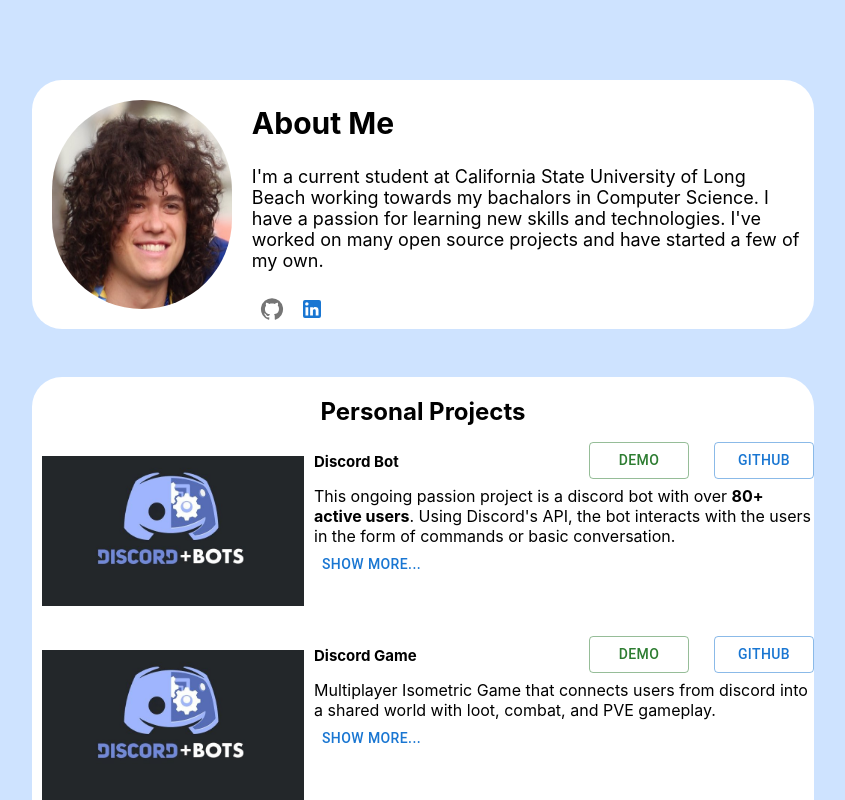
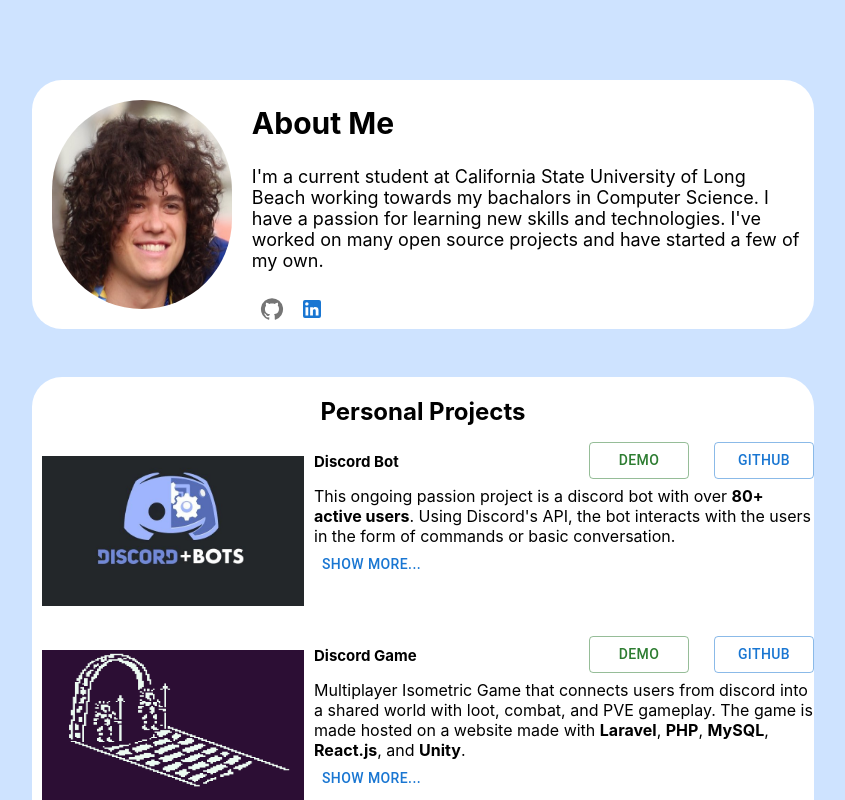
Before and after one commit to porterclev/Portfolio, a React (Create React App) app: page / in a window 1280 px wide. Shown: the top 800 px of the page, without its empty margins (288-1133 px from the left). Built offline with nearby package versions, Linux system fonts and the light colour scheme.

Commit message:
discord game description

```diff
--- a/src/views/Projects/ProjectTable.js
+++ b/src/views/Projects/ProjectTable.js
@@ -6,6 +6,7 @@
 import threexplus1 from "./assets/3xplus1.jpg";
 import Hack1 from "./assets/Hack1.png";
 import bh from "./assets/beachhack.png";
+import game from "./assets/game.png";
 const ProjectTable = () => {
   //Defined Project Table
   const [personalProjects, setPersonalProjects] = useState([
@@ -39,18 +40,27 @@
       demo: "https://youtu.be/RBvTxvsq3uo",
     },
     {
-      Icon: Bot,
+      Icon: game,
       Prod: "Discord Game",
       ShortD: (
         <>
           Multiplayer Isometric Game that connects users from discord into a
-          shared world with loot, combat, and PVE gameplay.
+          shared world with loot, combat, and PVE gameplay. The game is made
+          hosted on a website made with <b>Laravel</b>, <b>PHP</b>, <b>MySQL</b>
+          , <b>React.js</b>, and <b>Unity</b>.
         </>
       ),
-      LongD: <>Long</>,
+      LongD: (
+        <>
+          The current form of the game is only a dungeons and dragons dice
+          movement system. The player rolls three die and gets to move within
+          the returned number range.{" "}
+        </>
+      ),
       id: 2,
       expand: false,
       git: "https://github.com/porterclev/Discord-Bot-Webpage",
+      demo: "https://youtu.be/562AznwK8Wc",
     },
   ]);
 
```
